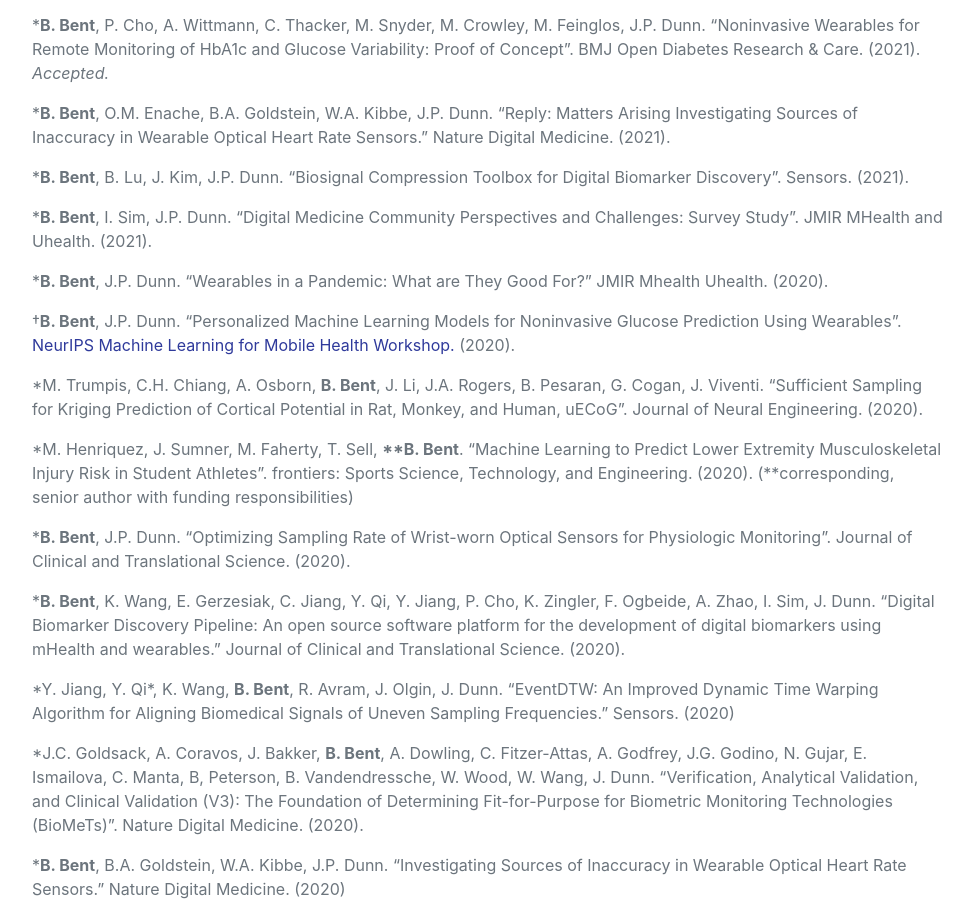
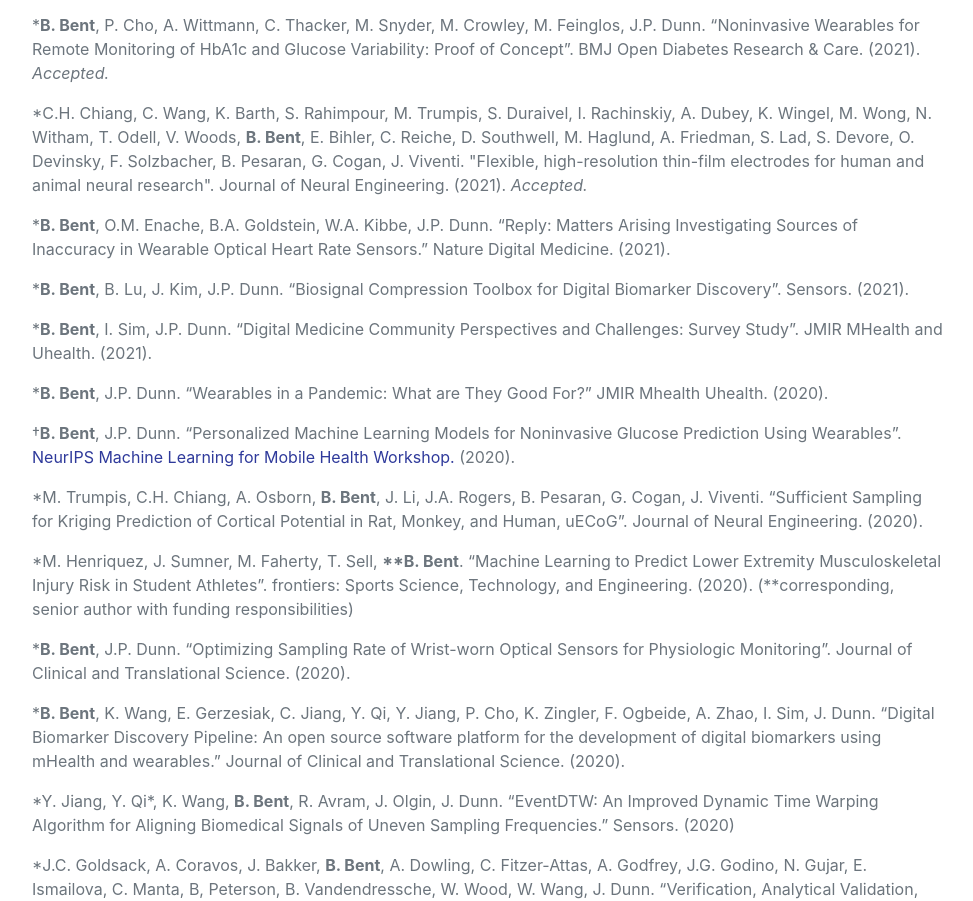
Before and after one commit to brinnaebent/brinnaebent.github.io, a plain HTML site: page index.html in a window 1280 px wide. Shown: the part 6686-7587 px from the top of the page, without its empty margins (288-1261 px from the left). Drawn offline with nearby package versions, Linux system fonts and the light colour scheme; a web font is replaced by a local one.

Commit message:
Added pubs

```diff
--- a/index.html
+++ b/index.html
@@ -260,7 +260,8 @@
                     <br>
                     <div class="subheading mb-3">Peer-Reviewed Publications (*indicates journal pub, †indicates conference pub)</div>
                     <p>*<b>B. Bent</b>, P. Cho, M. Henriquez, A. Wittmann, C. Thacker, M. Feinglos, M. Crowley, J.P. Dunn. “Engineering Digital Biomarkers of Interstitial Glucose from Noninvasive Smartwatches”. Nature Digital Medicine. (2021). <i>Accepted.</i> </p>
-                    <p>*<b>B. Bent</b>, P. Cho, A. Wittmann, C. Thacker, M. Snyder, M. Crowley, M. Feinglos, J.P. Dunn. “Noninvasive Wearables for Remote Monitoring of HbA1c and Glucose Variability: Proof of Concept”. BMJ Open Diabetes Research & Care. (2021). <i>Accepted.</i></p>
+                    <p>*<b>B. Bent</b>, P. Cho, A. Wittmann, C. Thacker, M. Snyder, M. Crowley, M. Feinglos, J.P. Dunn. “Noninvasive Wearables for Remote Monitoring of HbA1c and Glucose Variability: Proof of Concept”. BMJ Open Diabetes Research & Care. (2021).  <i>Accepted.</i></p>
+                    <p>*C.H. Chiang, C. Wang, K. Barth, S. Rahimpour, M. Trumpis, S. Duraivel, I. Rachinskiy, A. Dubey, K. Wingel, M. Wong, N. Witham, T. Odell, V. Woods, <b>B. Bent</b>, E. Bihler, C. Reiche, D. Southwell, M. Haglund, A. Friedman, S. Lad, S. Devore, O. Devinsky, F. Solzbacher, B. Pesaran, G. Cogan, J. Viventi. "Flexible, high-resolution thin-film electrodes for human and animal neural research". Journal of Neural Engineering. (2021). <i>Accepted.</i>  </p>
                     <p>*<b>B. Bent</b>, O.M. Enache, B.A. Goldstein, W.A. Kibbe, J.P. Dunn. “Reply: Matters Arising Investigating Sources of Inaccuracy in Wearable Optical Heart Rate Sensors.” Nature Digital Medicine. (2021).</p>
                     <p>*<b>B. Bent</b>, B. Lu, J. Kim, J.P. Dunn. “Biosignal Compression Toolbox for Digital Biomarker Discovery”. Sensors. (2021).</p>
                     <p>*<b>B. Bent</b>, I. Sim, J.P. Dunn. “Digital Medicine Community Perspectives and Challenges: Survey Study”. JMIR MHealth and Uhealth. (2021). </p>
```
